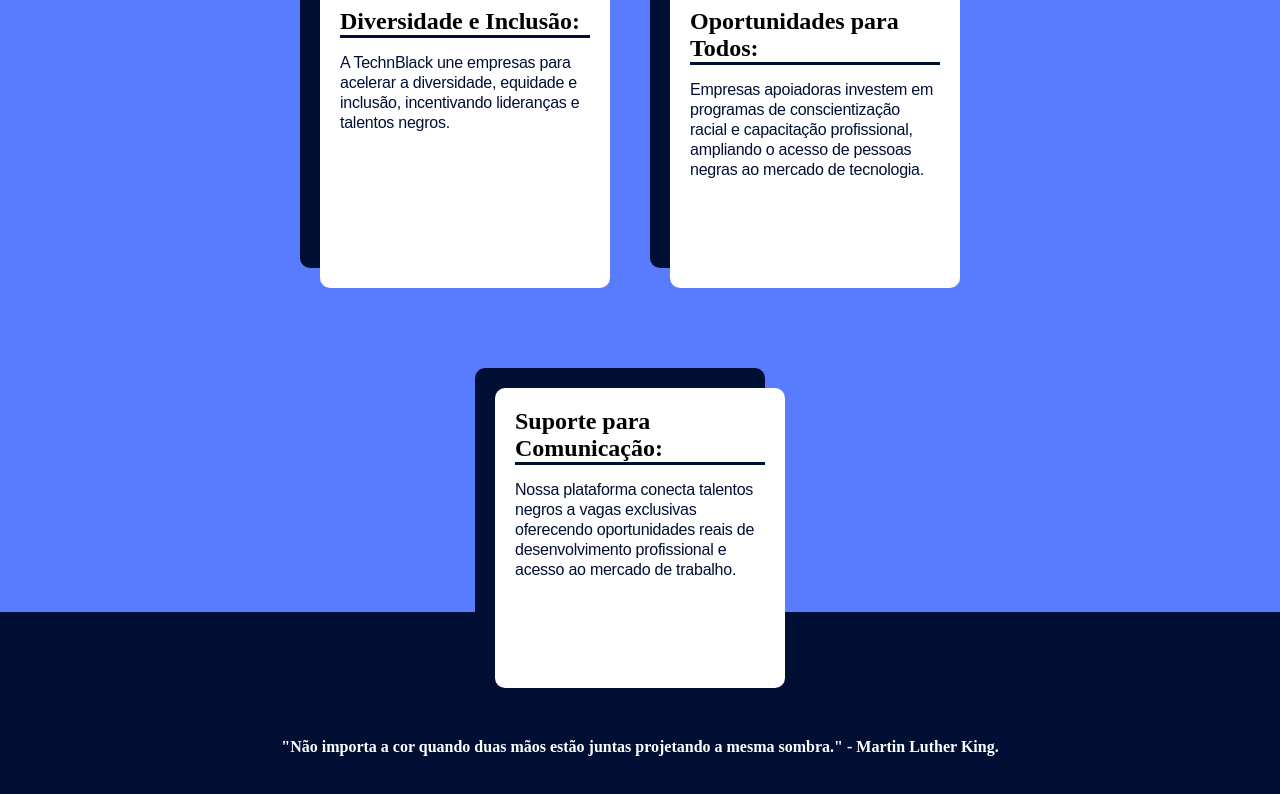
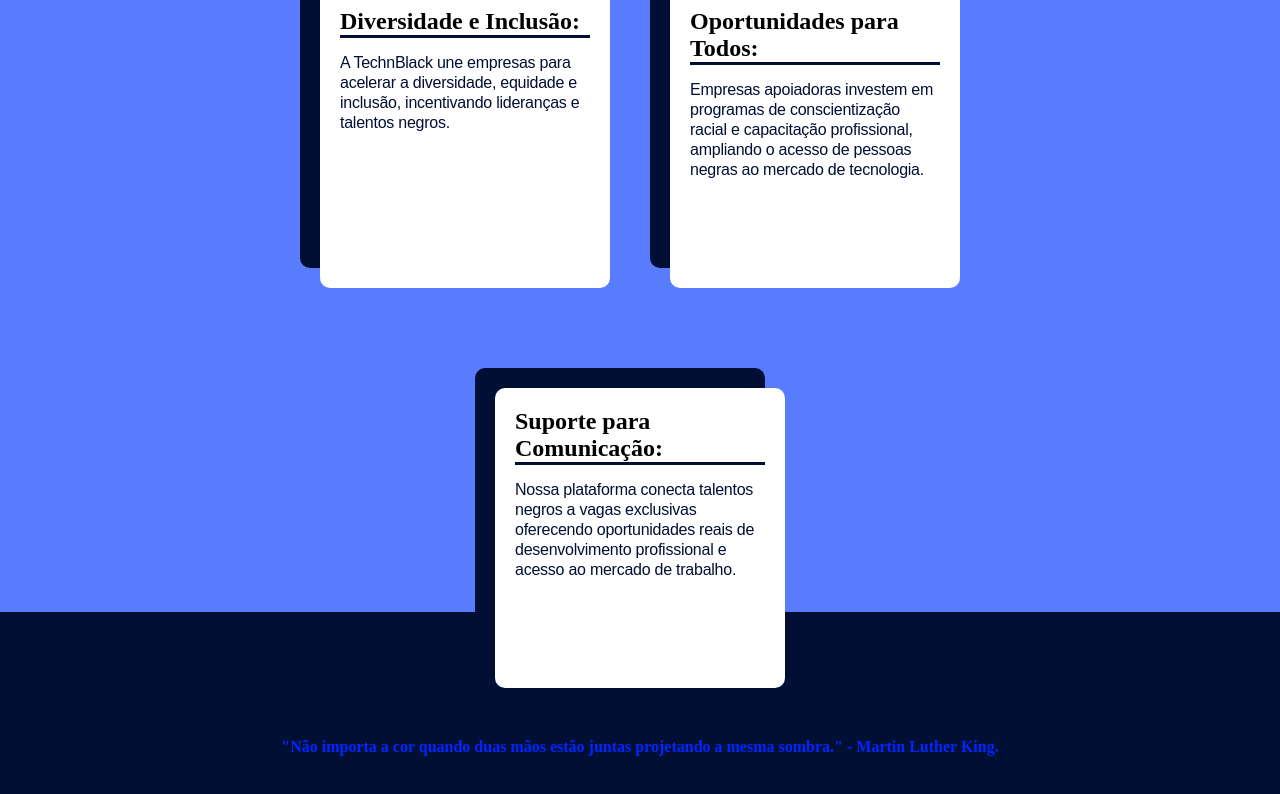
Before and after one commit to JuniorReisx/M5FrontEnd, a React (Vite) app: page / in a window 1280 px wide. Shown: the part 1868-2662 px from the top of the page. Built offline with nearby package versions, Linux system fonts and the light colour scheme.

Commit message:
update test background

```diff
--- a/src/components/footer/footer.css
+++ b/src/components/footer/footer.css
@@ -7,7 +7,7 @@ footer {
 }
 
 .paragrafo {
-  color: white;
+  color: #0026ff;
 }
 
 .section-footer {
--- a/vite.config.js
+++ b/vite.config.js
@@ -12,7 +12,7 @@ export default defineConfig({
         short_name: 'TechNBlack',
         description: 'Descrição do PWA',
         theme_color: '#000',
-        background_color: '#ffffff',
+        background_color: '#30f000',
         display: 'fullscreen',
         start_url: '/',
         icons: [
```
Also changed, not shown: public/manifest.webmanifest.
